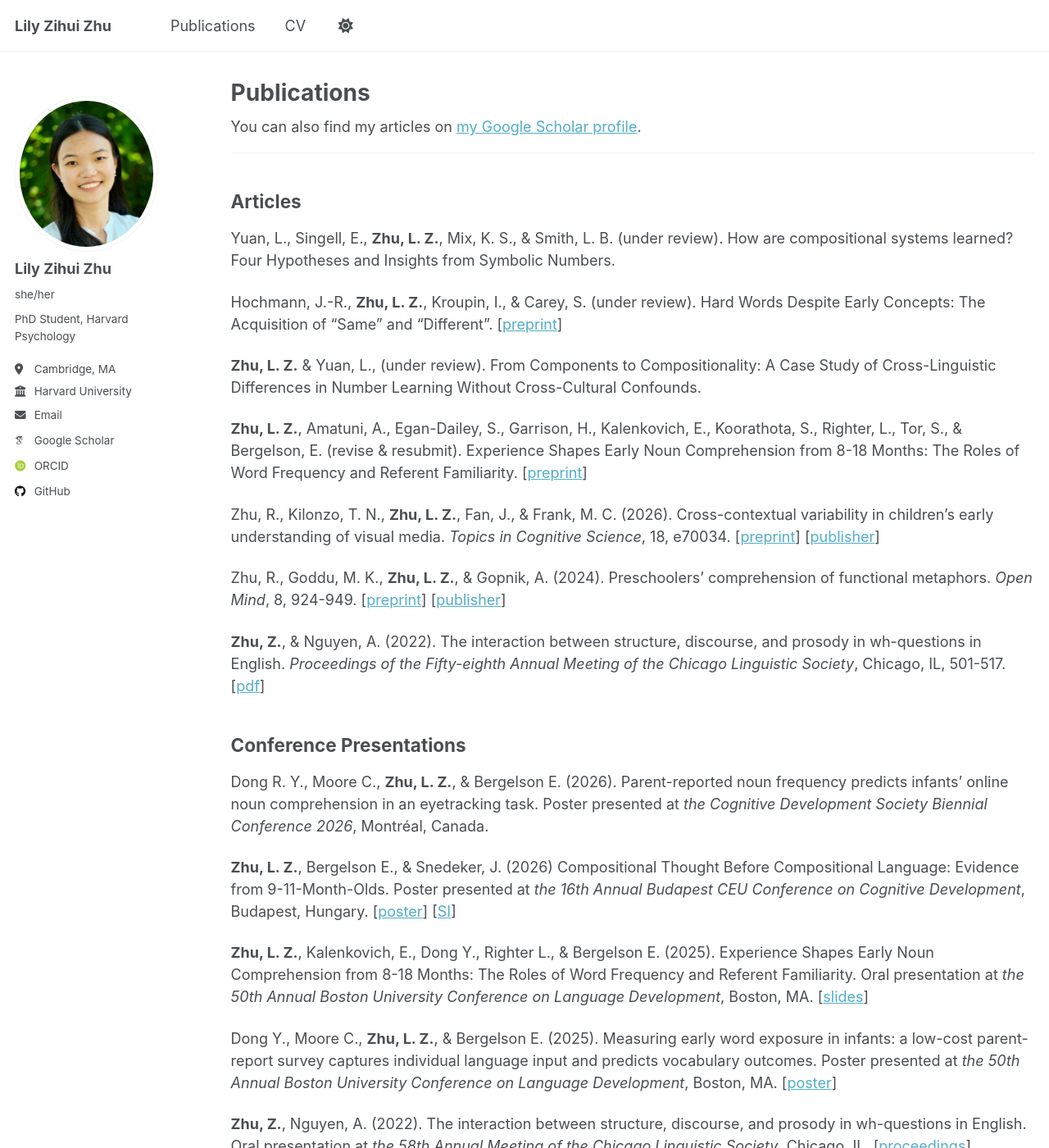
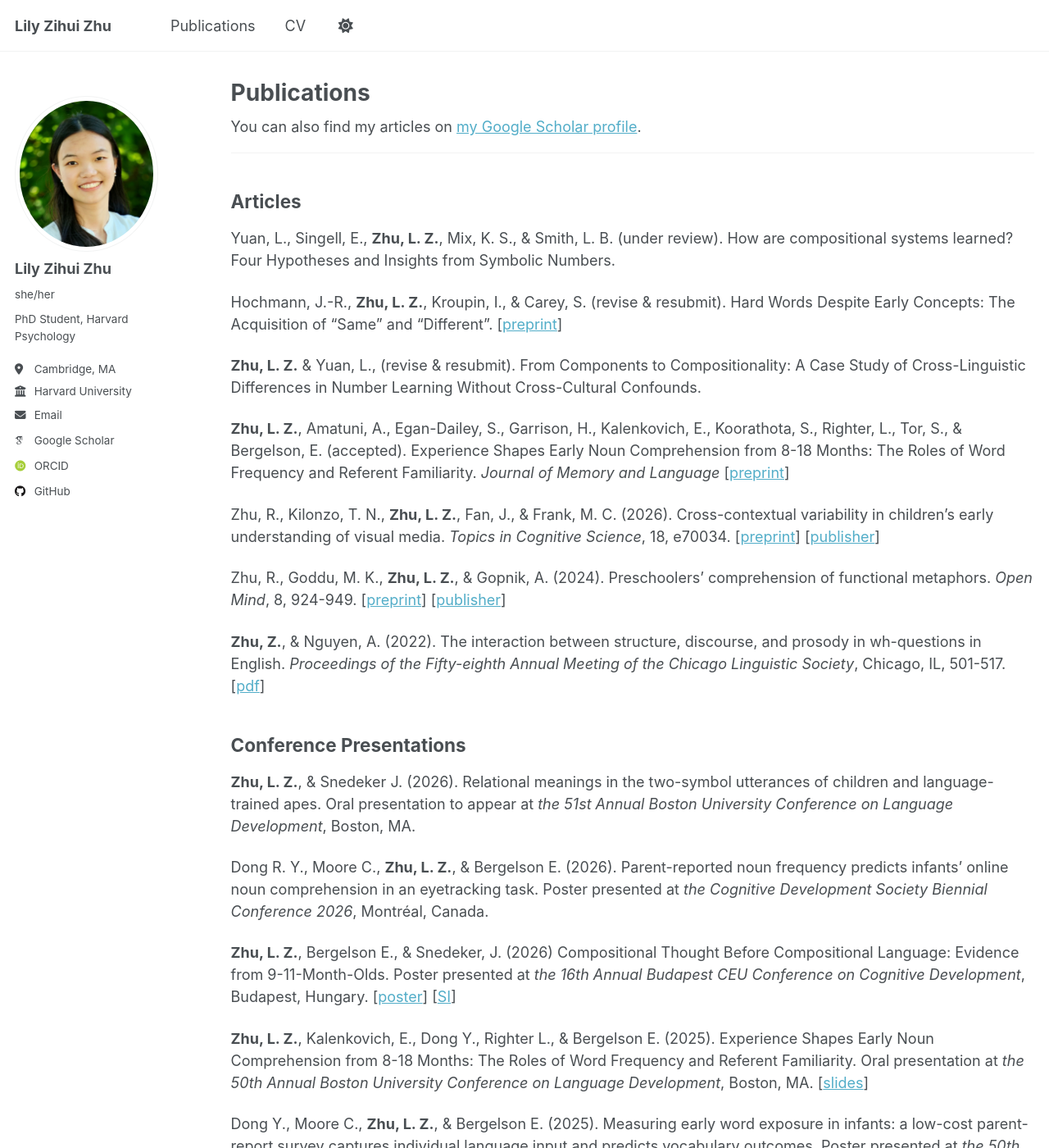
Before and after one commit to lilyzihuizhu/lilyzihuizhu.github.io, a Jekyll site: the page built from _pages/publications.md, in a window 1280 px wide and 1400 px high. Shown: the whole window at 82% size. Built offline with Jekyll 4.4.1, drawn with Linux system fonts in a browser that asks for light colours; some web fonts are replaced.

Commit message:
oct 26 update

```diff
--- a/_pages/publications.md
+++ b/_pages/publications.md
@@ -17,11 +17,11 @@ author_profile: true
 
 Yuan, L., Singell, E., **Zhu, L. Z.**, Mix, K. S., & Smith, L. B. (under review). How are compositional systems learned? Four Hypotheses and Insights from Symbolic Numbers.
 
-Hochmann, J.-R., **Zhu, L. Z.**, Kroupin, I., & Carey, S. (under review). Hard Words Despite Early Concepts: The Acquisition of "Same" and "Different". \[[preprint](https://doi.org/10.31234/osf.io/m4z3x_v1)\]
+Hochmann, J.-R., **Zhu, L. Z.**, Kroupin, I., & Carey, S. (revise & resubmit). Hard Words Despite Early Concepts: The Acquisition of "Same" and "Different". \[[preprint](https://doi.org/10.31234/osf.io/m4z3x_v1)\]
 
-**Zhu, L. Z.** & Yuan, L., (under review). From Components to Compositionality: A Case Study of Cross-Linguistic Differences in Number Learning Without Cross-Cultural Confounds.
+**Zhu, L. Z.** & Yuan, L., (revise & resubmit). From Components to Compositionality: A Case Study of Cross-Linguistic Differences in Number Learning Without Cross-Cultural Confounds.
 
-**Zhu, L. Z.**, Amatuni, A., Egan-Dailey, S., Garrison, H., Kalenkovich, E., Koorathota, S., Righter, L., Tor, S., & Bergelson, E. (revise & resubmit). Experience Shapes Early Noun Comprehension from 8-18 Months: The Roles of Word Frequency and Referent Familiarity. \[[preprint](https://doi.org/10.31234/osf.io/zchbj_v1)\]
+**Zhu, L. Z.**, Amatuni, A., Egan-Dailey, S., Garrison, H., Kalenkovich, E., Koorathota, S., Righter, L., Tor, S., & Bergelson, E. (accepted). Experience Shapes Early Noun Comprehension from 8-18 Months: The Roles of Word Frequency and Referent Familiarity. *Journal of Memory and Language* \[[preprint](https://doi.org/10.31234/osf.io/zchbj_v1)\]
 
 Zhu, R., Kilonzo, T. N., **Zhu, L. Z.**, Fan, J., & Frank, M. C. (2026). Cross-contextual variability in children's early understanding of visual media. *Topics in Cognitive Science*, 18, e70034. \[[preprint](https://osf.io/preprints/psyarxiv/79xh5_v1)\] \[[publisher](https://doi.org/10.1111/tops.70034)\]
 
@@ -30,6 +30,8 @@ Zhu, R., Goddu, M. K., **Zhu, L. Z.**, & Gopnik, A. (2024). Preschoolers' compre
 **Zhu, Z.**, & Nguyen, A. (2022). The interaction between structure, discourse, and prosody in wh-questions in English. *Proceedings of the Fifty-eighth Annual Meeting of the Chicago Linguistic Society*, Chicago, IL, 501-517. \[[pdf](https://drive.google.com/file/d/17MWXLrz72w1COP-AIoTrAlYpLiVv9QAm/view)\]
 
 ## Conference Presentations
+
+**Zhu, L. Z.**, & Snedeker J. (2026). Relational meanings in the two-symbol utterances of children and language-trained apes. Oral presentation to appear at *the 51st Annual Boston University Conference on Language Development*, Boston, MA.
 
 Dong R. Y., Moore C., **Zhu, L. Z.**, & Bergelson E. (2026). Parent-reported noun frequency predicts infants’ online noun comprehension in an eyetracking task. Poster presented at *the Cognitive Development Society Biennial Conference 2026*, Montréal, Canada.
 
```
Also changed, not shown: _pages/about.md (+1 -1 lines), _pages/cv.md (+1 -1 lines), 1 other file.
